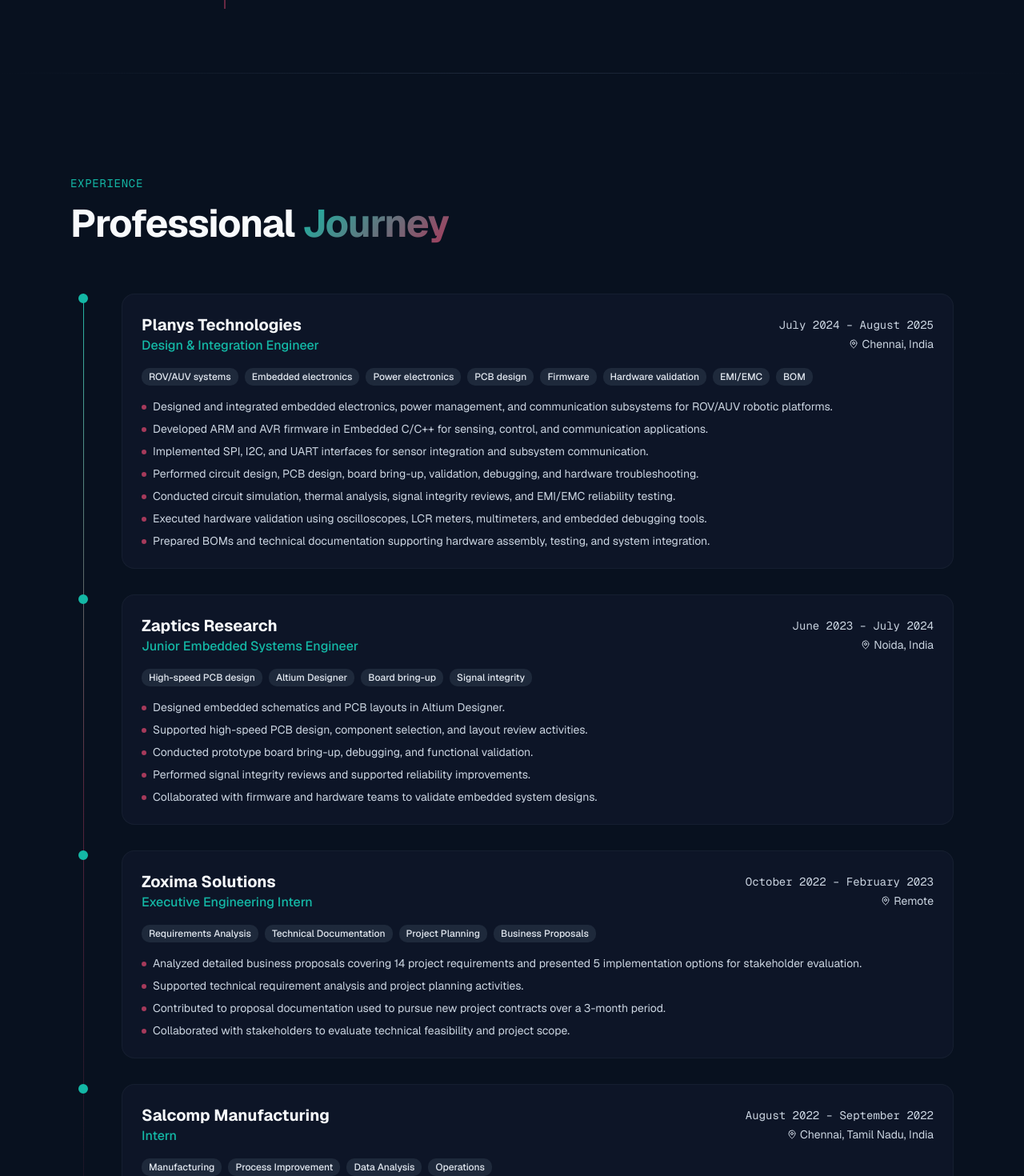
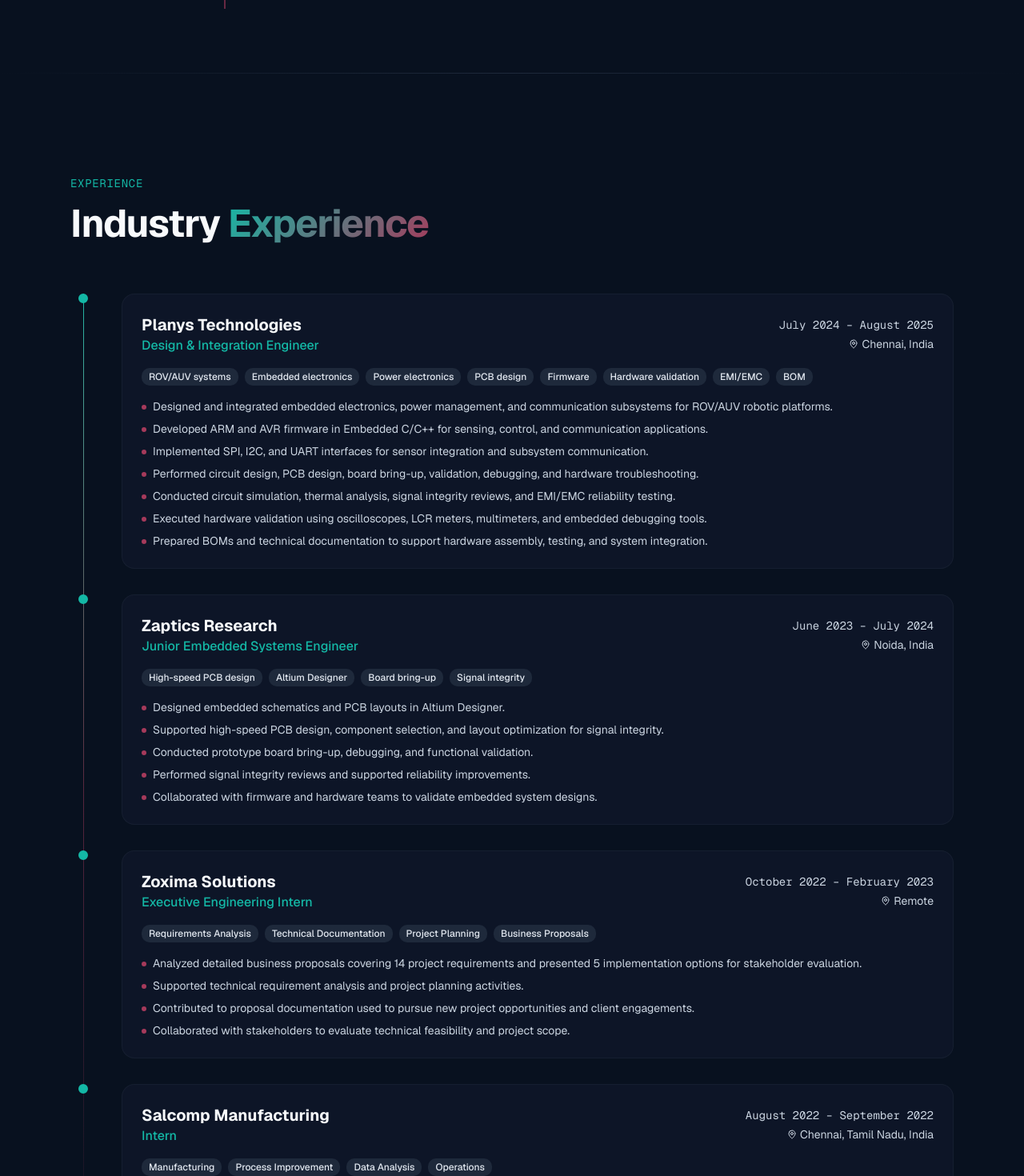
Before and after one commit to Mansitechdev/Mansitechdev.github.io, a Next.js app: page / in a window 1280 px wide. Shown: the part 1561-3031 px from the top of the page at 80% size. Built offline with nearby package versions, Linux system fonts and the light colour scheme.

Commit message:
Refine experience section content and formatting

```diff
--- a/components/experience-section.tsx
+++ b/components/experience-section.tsx
@@ -20,7 +20,7 @@ const experiences = [
       "Performed circuit design, PCB design, board bring-up, validation, debugging, and hardware troubleshooting.",
       "Conducted circuit simulation, thermal analysis, signal integrity reviews, and EMI/EMC reliability testing.",
       "Executed hardware validation using oscilloscopes, LCR meters, multimeters, and embedded debugging tools.",
-      "Prepared BOMs and technical documentation supporting hardware assembly, testing, and system integration.",
+      "Prepared BOMs and technical documentation to support hardware assembly, testing, and system integration.",
     ],
     featured: true,
   },
@@ -32,7 +32,7 @@ const experiences = [
     tags: ["High-speed PCB design", "Altium Designer", "Board bring-up", "Signal integrity"],
     highlights: [
       "Designed embedded schematics and PCB layouts in Altium Designer.",
-      "Supported high-speed PCB design, component selection, and layout review activities.",
+      "Supported high-speed PCB design, component selection, and layout optimization for signal integrity.",
       "Conducted prototype board bring-up, debugging, and functional validation.",
       "Performed signal integrity reviews and supported reliability improvements.",
       "Collaborated with firmware and hardware teams to validate embedded system designs.",
@@ -48,7 +48,7 @@ const experiences = [
     highlights: [
       "Analyzed detailed business proposals covering 14 project requirements and presented 5 implementation options for stakeholder evaluation.",
       "Supported technical requirement analysis and project planning activities.",
-      "Contributed to proposal documentation used to pursue new project contracts over a 3-month period.",
+      "Contributed to proposal documentation used to pursue new project opportunities and client engagements.",
       "Collaborated with stakeholders to evaluate technical feasibility and project scope.",
     ],
     featured: true,
@@ -88,8 +88,8 @@ export function ExperienceSection() {
         >
           <p className="text-primary font-mono text-sm tracking-wider uppercase">Experience</p>
           <h2 className="text-4xl md:text-5xl font-bold tracking-tight">
-            Professional{" "}
-            <span className="gradient-text">Journey</span>
+            Industry{" "}
+            <span className="gradient-text">Experience</span>
           </h2>
         </motion.div>
 
```
